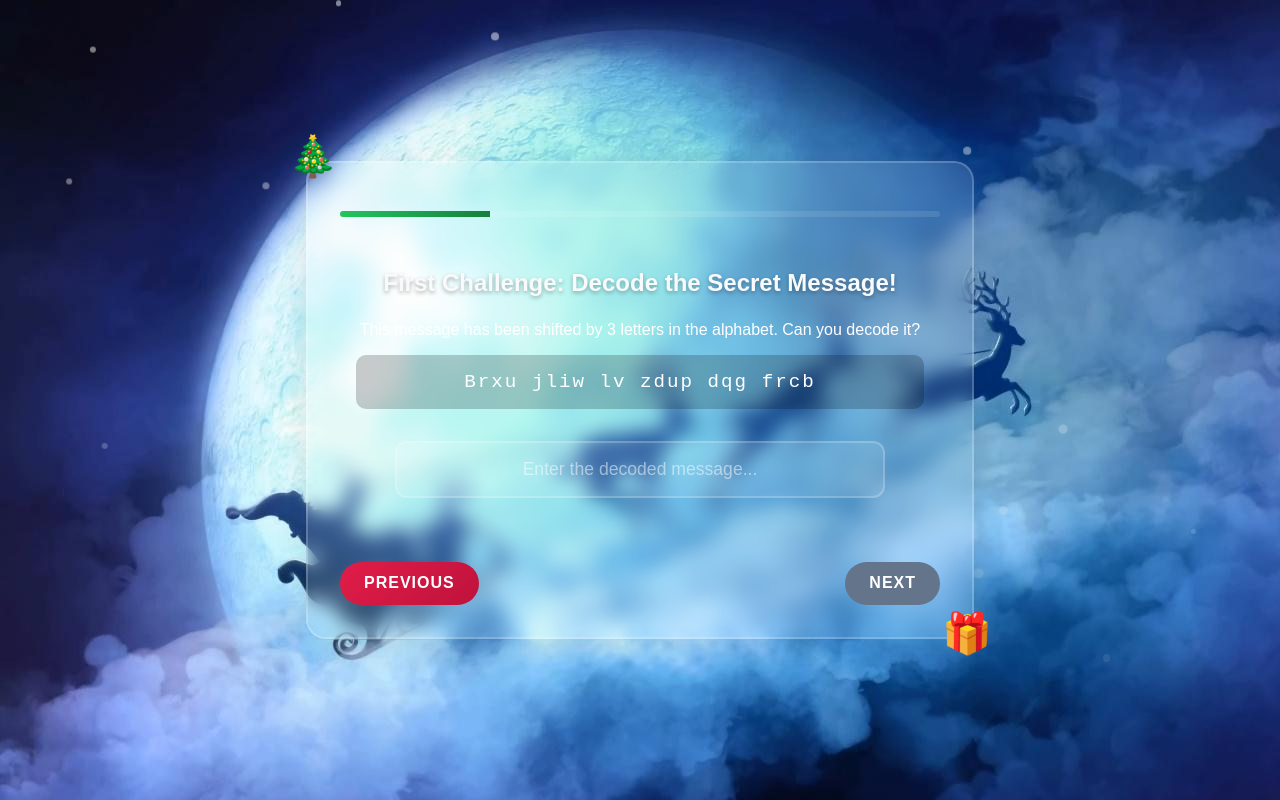
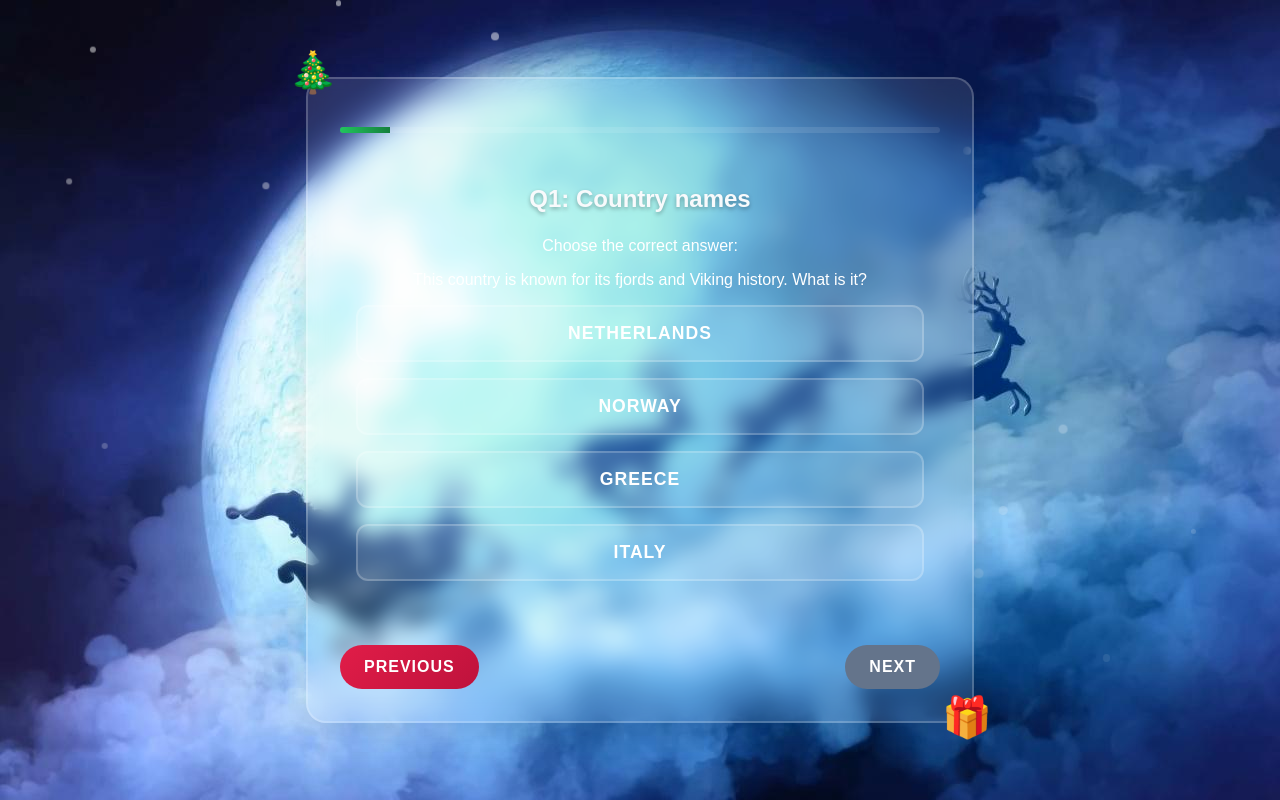
Before and after one commit to aethere92/what-could-it-be, a plain HTML site: page index.html in a window 1280 px wide. Both pictures are taken after a click on the button "NEXT". Drawn offline with Linux system fonts and the light colour scheme.

Commit message:
Updated the structure and gift pattern.

```diff
--- a/src/main.js
+++ b/src/main.js
@@ -18,10 +18,103 @@ function caesarCipher(str, shift) {
 const steps = [
 	{
 		text: '🎄 Welcome to Your Special Christmas Gift Reveal! 🎁',
-		description: 'Get ready for a festive adventure to discover your gift!',
+		description:
+			'Get ready for a festive adventure to discover your gift! For each question, please remember the first letter of the answer.',
 	},
 	{
-		text: 'First Challenge: Decode the Secret Message!',
+		text: 'Q1: Country names',
+		description: 'Choose the correct answer:',
+		multipleChoice: {
+			question: 'This country is known for its fjords and Viking history. What is it?',
+			choices: ['Netherlands', 'Norway', 'Greece', 'Italy'],
+			correctIndex: 1,
+			solution: 'Correct! Norway was indeed known for its viking history.',
+		},
+	},
+	{
+		text: 'Q2: Fantasy',
+		description: 'Choose the correct answer:',
+		multipleChoice: {
+			question: 'In Dungeons & Dragons, which creature is a massive being made of earth?',
+			choices: ['Eagle', 'Earth Elemental', 'Dragon', 'Unicorn'],
+			correctIndex: 1,
+			solution: 'Correct! Earth Elemental is the answer.',
+		},
+	},
+	{
+		text: 'Q3: Rock Music',
+		description: 'Choose the correct answer:',
+		multipleChoice: {
+			question: 'Which iconic bassist played for Pink Floyd?',
+			choices: ['Paul McCartney', 'Robert Trujillo', 'John Paul Jones', 'Roger Waters'],
+			correctIndex: 3,
+			solution: 'Correct! Roger Waters is the legendary bassist of Pink Floyd.',
+		},
+	},
+	{
+		text: 'Q4: D&D',
+		description: 'Choose the correct answer:',
+		multipleChoice: {
+			question: 'Which class in D&D specializes in shapeshifting and has a powerful connection to nature?',
+			choices: ['Druid', 'Ranger', 'Fighter', 'Warlock'],
+			correctIndex: 0,
+			solution:
+				'Correct! Druids are powerful spellcasters connected to nature with the ability to change their shape at will.',
+		},
+	},
+	{
+		text: 'Q5: Rock Music',
+		description: 'Choose the correct answer:',
+		multipleChoice: {
+			question: 'Which band wrote the song called "Rhiannon"?',
+			choices: ['Fleetwood Mac', 'Foreigner', 'Floyd', 'Foo Fighters'],
+			correctIndex: 0,
+			solution: 'Correct! Fleetwood Mac created this iconic song.',
+		},
+	},
+	{
+		text: 'Q6: D&D',
+		description: 'Choose the correct answer:',
+		multipleChoice: {
+			question:
+				'Which monstrous creature from D&D is famous for its size and quick temper and usually carries a greatclub?',
+			choices: ['Ogre', 'Wolf', 'Zombie', 'Beholder'],
+			correctIndex: 0,
+			solution: 'Correct! Ogre is the answer.',
+		},
+	},
+	{
+		text: 'Q7: Country names',
+		description: 'Choose the correct answer:',
+		multipleChoice: {
+			question: "This country's shape is said to look like a fish. Which is it?",
+			choices: ['Peru', 'India', 'Japan', 'Romania'],
+			correctIndex: 3,
+			solution: 'Correct! The shape of Romania does indeed look like a fish when seen from afar.',
+		},
+	},
+	{
+		text: 'Q8: Fantasy',
+		description: 'Choose the correct answer:',
+		multipleChoice: {
+			question: 'Which mythical creature is a hybrid of a lion and an eagle, commonly found in fantasy worlds?',
+			choices: ['Manticore', 'Griffin', 'Dragon', 'Gargoyle'],
+			correctIndex: 1,
+			solution: 'Correct! Griffin is the answer.',
+		},
+	},
+	{
+		text: 'Q9: Fantasy',
+		description: 'Choose the correct answer:',
+		multipleChoice: {
+			question: 'In The Lord of the Rings, what race does Legolas belong to?',
+			choices: ['Orc', 'Elf', 'Dwarf', 'Hobbit'],
+			correctIndex: 1,
+			solution: 'Correct! Legolas is an Elf prince from the Woodland Realm.',
+		},
+	},
+	{
+		text: 'Q10: Decode the Secret Message!',
 		description: 'This message has been shifted by 3 letters in the alphabet. Can you decode it?',
 		cipher: caesarCipher('Your gift is warm and cozy', 3),
 		input: {
@@ -30,19 +123,12 @@ const steps = [
 		},
 	},
 	{
-		text: 'Second Challenge: Decode the Secret Message!',
-		description: "It's still shifted, but differently.",
-		cipher: caesarCipher('What does a blacksmith use to create armor?', -3),
+		text: 'Final challenge: Spell out the letters!',
+		description:
+			"Previously, each question contained an answer whose first letter was a key to unlocking the name of your gift. Now it's time to put it all together.",
 		input: {
-			placeholder: 'Enter the decoded message...',
-			correct: 'Forge',
-		},
-	},
-	{
-		text: 'What am I?',
-		input: {
-			placeholder: 'Guess what it might be...',
-			correct: 'nerd',
+			placeholder: 'Enter the letters from the answers.',
+			correct: 'NERDFORGE',
 		},
 	},
 	{
@@ -145,6 +231,31 @@ function createStepElement(step, index) {
 		div.appendChild(cipherBox);
 	}
 
+	if (step.multipleChoice) {
+		const choicesContainer = document.createElement('div');
+		choicesContainer.className = 'choices-container';
+
+		const question = document.createElement('div');
+		question.className = 'question';
+		question.textContent = step.multipleChoice.question;
+
+		step.multipleChoice.choices.forEach((choice, i) => {
+			const button = document.createElement('button');
+			button.className = 'choice-btn';
+			button.textContent = choice;
+			button.addEventListener('click', () => handleChoiceClick(button, i, step.multipleChoice));
+			choicesContainer.appendChild(button);
+		});
+
+		const solution = document.createElement('div');
+		solution.className = 'solution';
+		solution.textContent = step.multipleChoice.solution;
+
+		div.appendChild(question);
+		div.appendChild(choicesContainer);
+		div.appendChild(solution);
+	}
+
 	if (step.image) {
 		const img = document.createElement('img');
 		img.src = step.image;
@@ -165,7 +276,31 @@ function createStepElement(step, index) {
 
 function validateInput(value, correct) {
 	const nextBtn = document.getElementById('nextBtn');
-	nextBtn.disabled = value.toLowerCase().trim() !== correct.toLowerCase();
+
+	if (!Array.isArray(correct)) {
+		nextBtn.disabled = value.toLowerCase().trim() !== correct.toLowerCase();
+	} else {
+		nextBtn.disabled = !correct.map((i) => i.toLowerCase()).includes(value.toLowerCase());
+	}
+}
+
+function handleChoiceClick(button, choiceIndex, multipleChoice) {
+	const nextBtn = document.getElementById('nextBtn');
+	const allChoices = button.parentElement.getElementsByClassName('choice-btn');
+	const solution = button.parentElement.nextElementSibling;
+
+	// Reset all buttons
+	Array.from(allChoices).forEach((btn) => {
+		btn.classList.remove('correct', 'incorrect');
+	});
+
+	if (choiceIndex === multipleChoice.correctIndex) {
+		button.classList.add('correct');
+		solution.classList.add('visible');
+		nextBtn.disabled = false;
+	} else {
+		button.classList.add('incorrect');
+	}
 }
 
 function navigate(direction) {
@@ -193,12 +328,16 @@ function updateButtons() {
 	const nextBtn = document.getElementById('nextBtn');
 
 	prevBtn.disabled = currentStep === 0;
-	nextBtn.disabled = currentStep === steps.length - 1;
 
 	const currentStepData = steps[currentStep];
 	if (currentStepData.input) {
 		const input = document.querySelector('.step.active input');
 		validateInput(input.value, currentStepData.input.correct);
+	} else if (currentStepData.multipleChoice) {
+		const correctChoice = document.querySelector('.step.active .choice-btn.correct');
+		nextBtn.disabled = !correctChoice;
+	} else {
+		nextBtn.disabled = currentStep === steps.length - 1;
 	}
 }
 
--- a/styles/style.css
+++ b/styles/style.css
@@ -201,3 +201,51 @@ h2 {
 	pointer-events: none;
 	z-index: 3;
 }
+
+/* Add new styles for multiple choice */
+.choices-container {
+	display: flex;
+	flex-direction: column;
+	gap: 1rem;
+	margin: 1rem 0;
+}
+
+.choice-btn {
+	background: rgba(255, 255, 255, 0.1);
+	border: 2px solid rgba(255, 255, 255, 0.2);
+	padding: 1rem;
+	border-radius: 12px;
+	color: white;
+	cursor: pointer;
+	transition: all 0.3s;
+	font-size: 1.1rem;
+}
+
+.choice-btn:hover {
+	background: rgba(255, 255, 255, 0.2);
+	transform: translateY(-2px);
+}
+
+.choice-btn.correct {
+	background: rgba(34, 197, 94, 0.2);
+	border-color: #22c55e;
+}
+
+.choice-btn.incorrect {
+	background: rgba(225, 29, 72, 0.2);
+	border-color: #e11d48;
+}
+
+.solution {
+	display: none;
+	margin-top: 1rem;
+	padding: 1rem;
+	background: rgba(34, 197, 94, 0.1);
+	border-radius: 12px;
+	border: 2px solid rgba(34, 197, 94, 0.2);
+}
+
+.solution.visible {
+	display: block;
+	animation: fadeIn 0.5s ease-in-out;
+}
```
